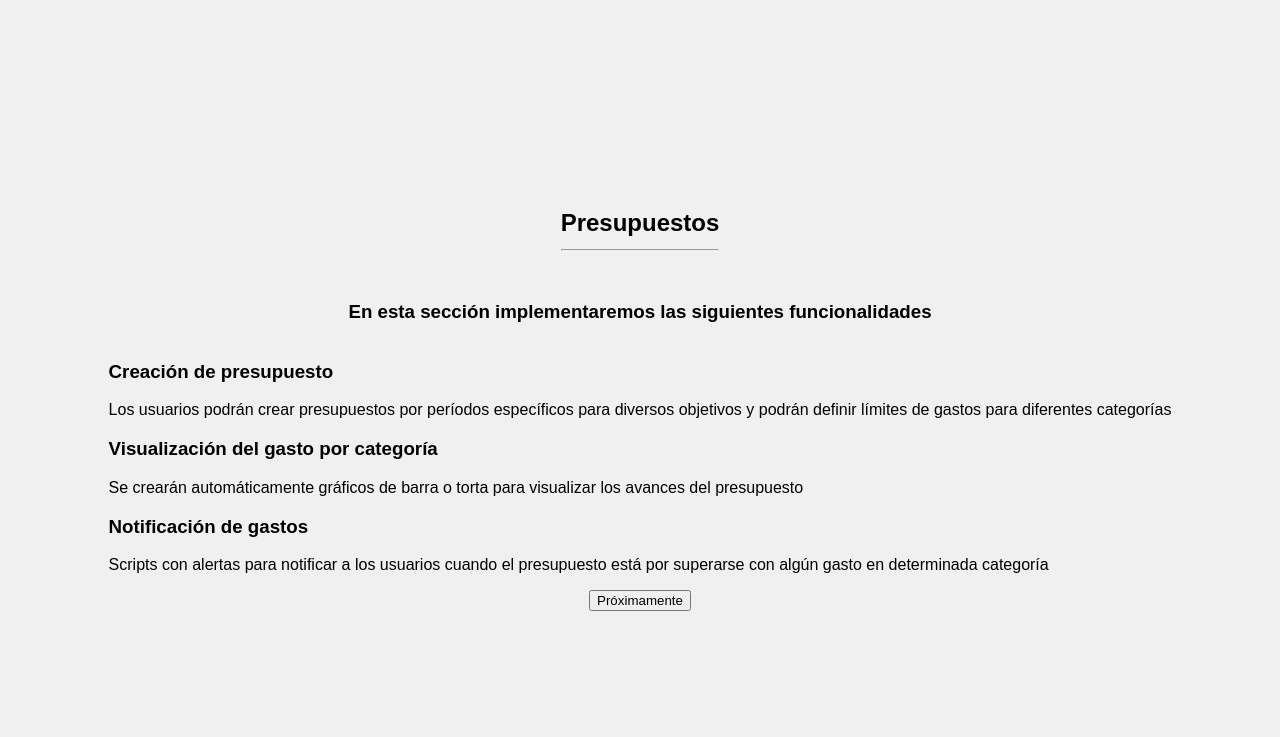
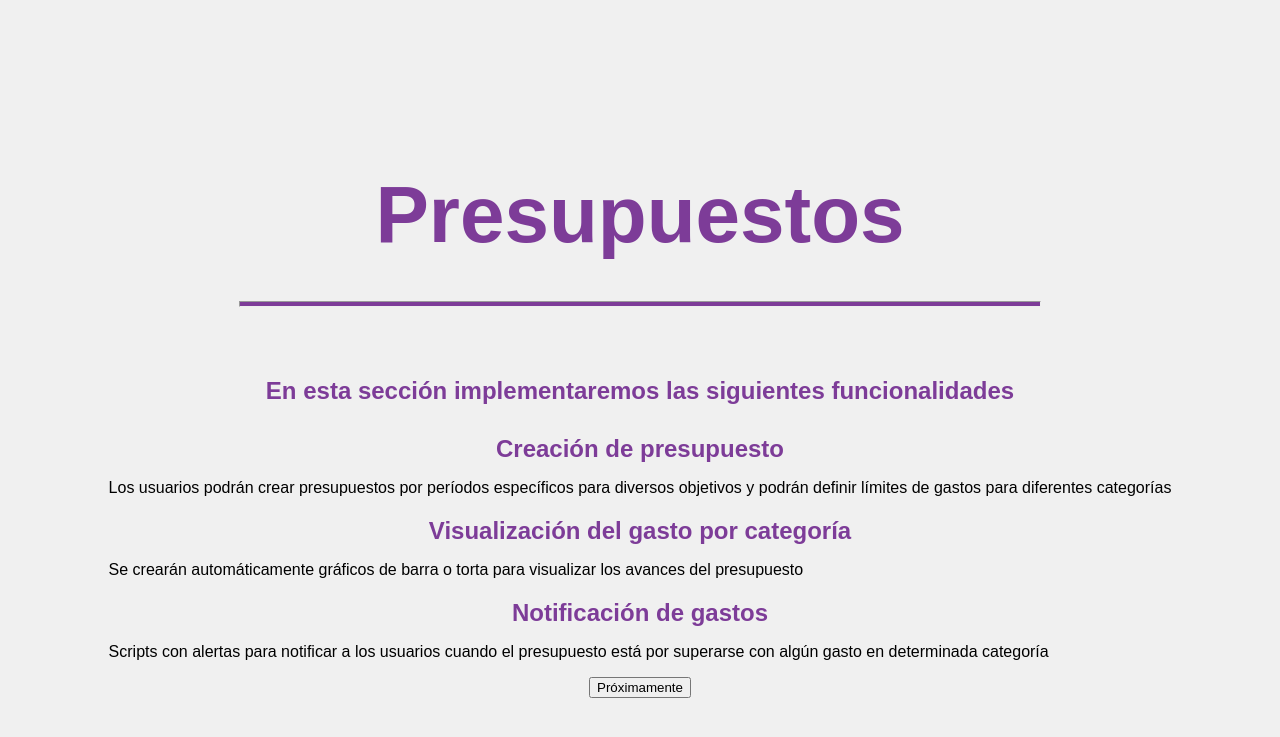
Before and after one commit to CodeStrong2023/Proyecto-Python-BrigadaBinaria, a Flask app: page /budget in a window 1280 px wide. Shown: the top 737 px of the page. Run offline with Flask 3, Linux system fonts and the light colour scheme; some libraries are stand-ins or nearby versions.

Commit message:
Update budget.css

```diff
--- a/crud/static/css/budget.css
+++ b/crud/static/css/budget.css
@@ -8,3 +8,23 @@ body {
     margin: 0;
     background-color: #f0f0f0;
 }
+h2 {
+    color: #7D3C98;
+    font-size: 80px;
+    font-weight: bold;
+    margin-bottom: 10px;
+    text-align: center;
+}
+hr {
+    width: 800px;
+    height: 4px;
+    background-color: #7D3C98;
+}
+h3 {
+    color: #7D3C98;
+    font-size: 24px;
+    font-weight: bold;
+    text-align: center;
+    margin-top: 20px;
+    margin-bottom: 10px;
+}
```
